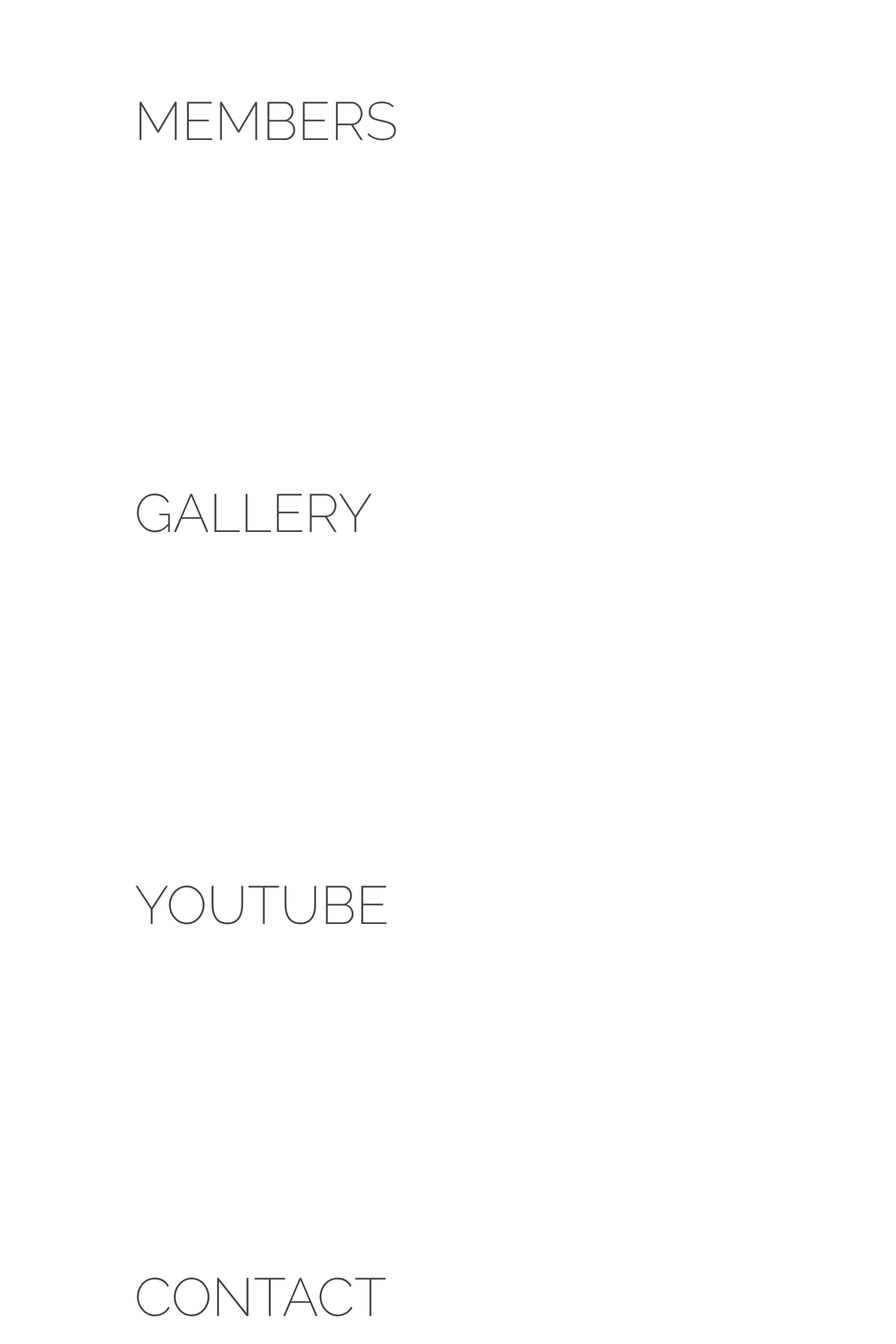
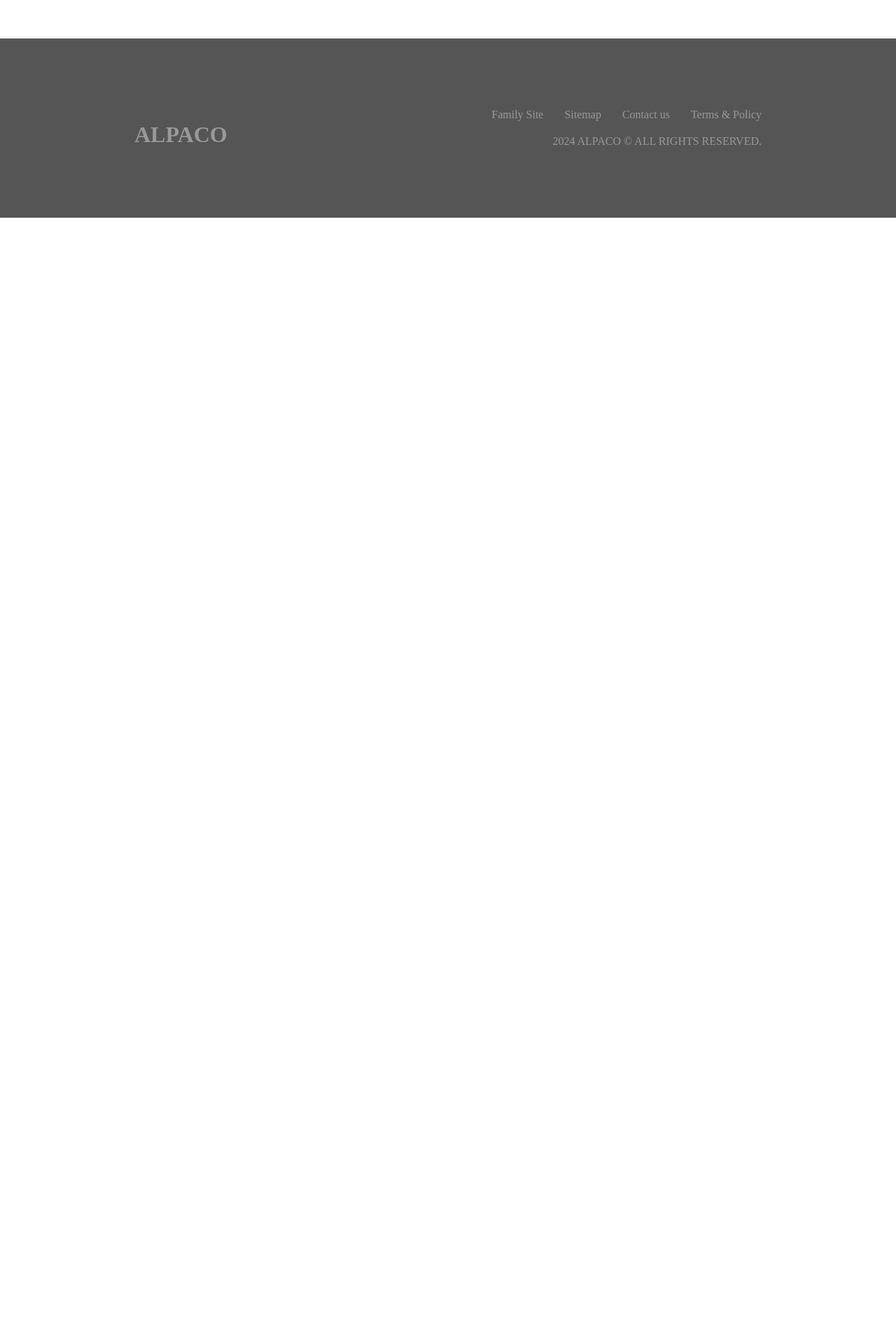
Before and after one commit to mania605/ReactStpes, a React (Vite) app: page / in a window 1280 px wide. Shown: the part 586-2506 px from the top of the page at 70% size. After the commit the page ends 897 px from the top, so only its background shows below. Built offline with nearby package versions, Linux system fonts and the light colour scheme; a web font is replaced by a local one.

Commit message:
페이지 링크 연결

```diff
--- a/package.json
+++ b/package.json
@@ -12,7 +12,8 @@
   "dependencies": {
     "react": "^18.3.1",
     "react-dom": "^18.3.1",
-    "react-icons": "^5.3.0"
+    "react-icons": "^5.3.0",
+    "react-router-dom": "^6.26.2"
   },
   "devDependencies": {
     "@eslint/js": "^9.9.0",
--- a/src/App.jsx
+++ b/src/App.jsx
@@ -1,3 +1,4 @@
+import { Route, Routes } from 'react-router-dom';
 import Footer from './components/common/Footer';
 import Header from './components/common/Header';
 import Home from './components/main/Home';
@@ -12,12 +13,14 @@
 		<>
 			<Header />
 
-			<Home />
-			<Members />
-			<Gallery />
-			<Youtube />
-			<Contact />
-			<Posts />
+			<Routes>
+				<Route path='/' element={<Home />} />
+				<Route path='/members' element={<Members />} />
+				<Route path='/gallery' element={<Gallery />} />
+				<Route path='/youtube' element={<Youtube />} />
+				<Route path='/contact' element={<Contact />} />
+				<Route path='/posts' element={<Posts />} />
+			</Routes>
 
 			<Footer />
 		</>
--- a/src/components/common/Header.jsx
+++ b/src/components/common/Header.jsx
@@ -10,19 +10,19 @@
 			<nav>
 				<ul className='gnb'>
 					<li>
-						<a href='#'>MEMBERS</a>
+						<a href='/members'>MEMBERS</a>
 					</li>
 					<li>
-						<a href='#'>GALLERY</a>
+						<a href='/gallery'>GALLERY</a>
 					</li>
 					<li>
-						<a href='#'>YOUTUBE</a>
+						<a href='/youtube'>YOUTUBE</a>
 					</li>
 					<li>
-						<a href='#'>CONTACT</a>
+						<a href='/contact'>CONTACT</a>
 					</li>
 					<li>
-						<a href='#'>POSTS</a>
+						<a href='/posts'>POSTS</a>
 					</li>
 				</ul>
 				<ul className='sns'>
--- a/src/main.jsx
+++ b/src/main.jsx
@@ -1,6 +1,13 @@
-// import React from 'react';
+import React from 'react';
 import ReactDOM from 'react-dom/client';
 import App from './App.jsx';
 import './styles/index.scss';
+import { BrowserRouter } from 'react-router-dom';
 
-ReactDOM.createRoot(document.getElementById('root')).render(<App />);
+ReactDOM.createRoot(document.getElementById('root')).render(
+	<React.StrictMode>
+		<BrowserRouter>
+			<App />
+		</BrowserRouter>
+	</React.StrictMode>
+);
--- a/src/styles/index.scss
+++ b/src/styles/index.scss
@@ -8,3 +8,5 @@
 
 //main
 @import './main/home';
+
+//
```
Also changed, not shown: 1 other file (tests, documents, lock files or other folders).
